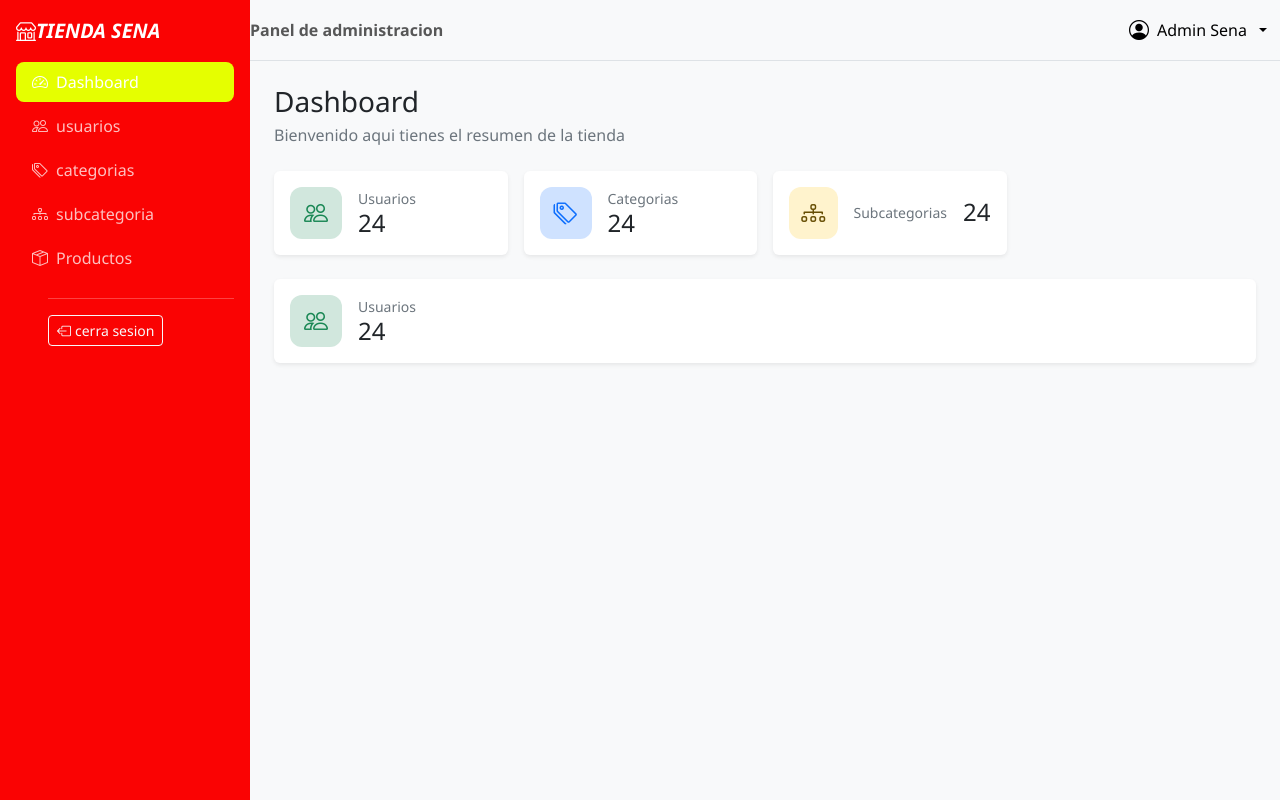
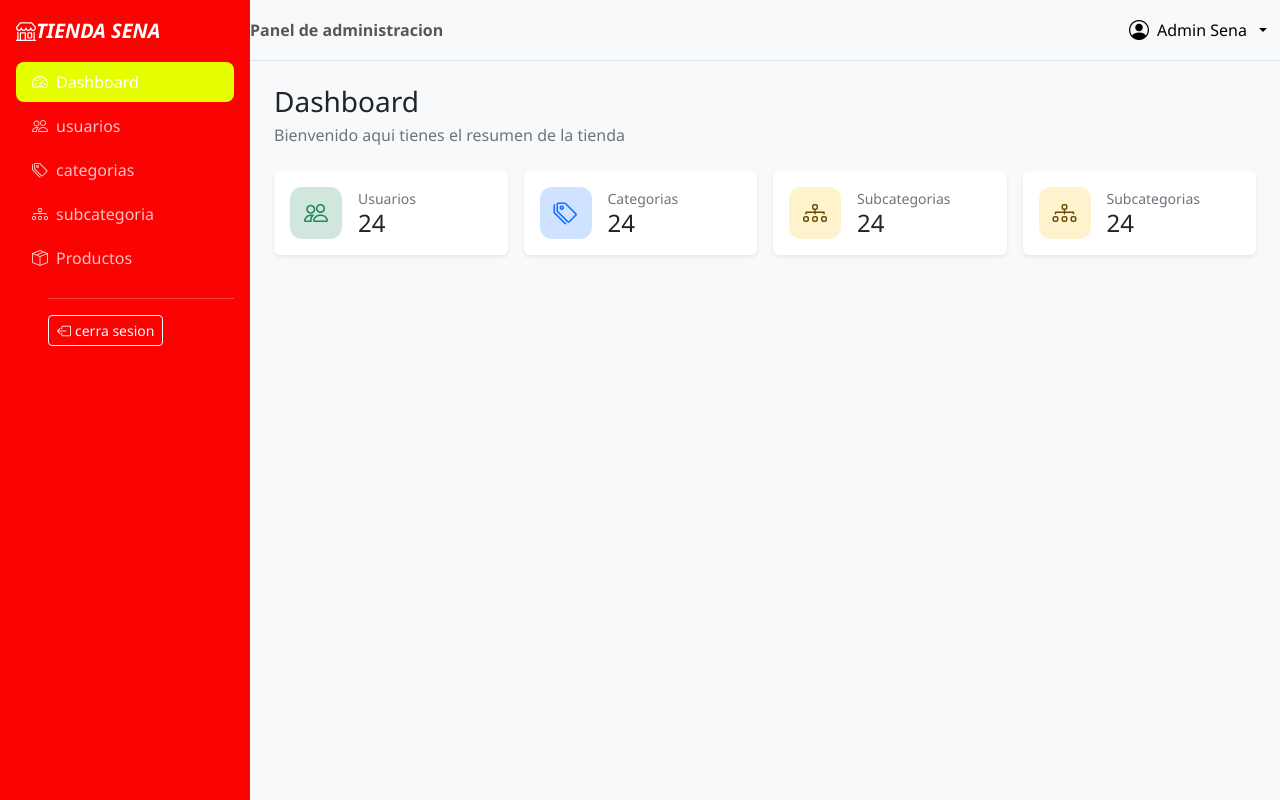
Before and after one commit to BreinerMartinez7/breiner, a plain HTML site: page dashboard.html in a window 1280 px wide. Drawn offline with nearby package versions, Linux system fonts and the light colour scheme.

Commit message:
Update dashboard.html

```diff
--- a/dashboard.html
+++ b/dashboard.html
@@ -108,7 +108,8 @@
                         <!--cuerpo con flexbox icono y texto lado a lado separados-->
                         <div class="card-body d-flex align-items-center gap-3">
                             <!--cuadro de icono fondo verde suave icono verde-->
-                            <div class="icono-kpi bg-success-subtle text-success"><i class="bi bi-people"></i></div>
+                            <div class="icono-kpi bg-success-subtle text-success"><i class="bi bi-people"></i>
+                            </div>
                             <div>
                                 <!--nombre del indicado -->
                                 <p class="text-secondary small mb-0">Usuarios</p>
@@ -128,7 +129,8 @@
                         <!--cuerpo con flexbox icono y texto lado a lado separados-->
                         <div class="card-body d-flex align-items-center gap-3">
                             <!--cuadro de icono fondo verde suave icono verde-->
-                            <div class="icono-kpi bg-primary-subtle text-primary"><i class="bi bi-tags"></i></div>
+                            <div class="icono-kpi bg-primary-subtle text-primary"><i class="bi bi-tags"></i>
+                            </div>
                             <div>
                                 <!--nombre del indicado -->
                                 <p class="text-secondary small mb-0">Categorias</p>
@@ -148,7 +150,9 @@
                         <!--cuerpo con flexbox icono y texto lado a lado separados-->
                         <div class="card-body d-flex align-items-center gap-3">
                             <!--cuadro de icono fondo verde suave icono verde-->
-                             <div class="icono-kpi bg-warning-subtle text-warning-emphasis"><i class="bi bi-diagram-3"></i></div>
+                             <div class="icono-kpi bg-warning-subtle text-warning-emphasis"><i class="bi bi-diagram-3"></i>
+                            </div>
+                            <div>
                                 <!--nombre del indicado -->
                                 <p class="text-secondary small mb-0">Subcategorias</p>
                                 <!--valor de ejemplo del indicador-->
@@ -160,23 +164,24 @@
                         </div>
                     </div>
                 </div>
-                <!--columna 4-->
+                <!--columna-->
                 <div class="col">
                     <!--tarjeta con nuestar clase franja verde y animacion-->
                     <div class="card tarjetas-kpi shadow-sm h-100">
                         <!--cuerpo con flexbox icono y texto lado a lado separados-->
                         <div class="card-body d-flex align-items-center gap-3">
                             <!--cuadro de icono fondo verde suave icono verde-->
-                            <div class="icono-kpi bg-success-subtle text-success"><i class="bi bi-people"></i></div>
+                             <div class="icono-kpi bg-warning-subtle text-warning-emphasis"><i class="bi bi-diagram-3"></i>
+                            </div>
                             <div>
                                 <!--nombre del indicado -->
-                                <p class="text-secondary small mb-0">Usuarios</p>
+                                <p class="text-secondary small mb-0">Subcategorias</p>
                                 <!--valor de ejemplo del indicador-->
                                 <h2 class="h4 mb-0">24</h2>
                                 <!--cierre del bloque de texto-->
                             </div>
                             <!--link estira este enlace sobre toda la tarjeta un clic en culquier parte lleva al modulo-->
-                            <a href="usuarios.html" class="stretched-link" aria-label="ir a usuarios"></a>
+                            <a href="subcategorias.html" class="stretched-link" aria-label="ir a subcategorias"></a>
                         </div>
                     </div>
                 </div>
```
